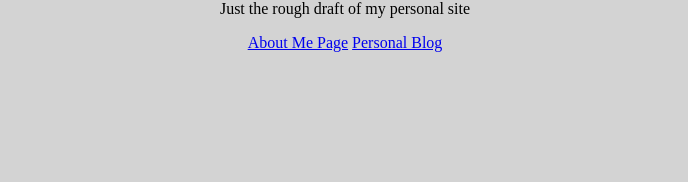
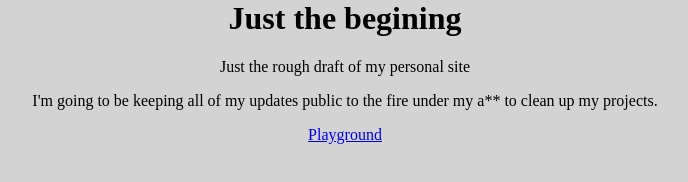
Before and after one commit to Phobia8542/phobia8542.github.io, a plain HTML site: page index.html in a window 1280 px wide. Shown: the whole page, without its empty margins (295-983 px from the left). Drawn offline with Linux system fonts and the light colour scheme.

Commit message:
Add files via upload

```diff
--- a/index.html
+++ b/index.html
@@ -3,12 +3,13 @@
     <meta charset="UTF-8">
     <meta http-equiv="X-UA-Compatible" content="IE=edge">
     <meta name="viewport" content="width=device-width, initial-scale=1.0">
-    <title>Home Page</title>
+    <title>Landing Page</title>
     <link rel="stylesheet" href="stylesheet.css">
 </head>
 <body>
+    <h1>Just the begining</h1>
     <p>Just the rough draft of my personal site</p>
-    <a href="./AboutMe.html">About Me Page</a>
-    <a href="./blog.html">Personal Blog</a>
+    <p>I'm going to be keeping all of my updates public to the fire under my a** to clean up my projects. </p>
+    <a href="./TestEnv.html">Playground</a>
 </body>
 </html>
```
Also changed, not shown: TestEnv.html (added), 1 other file.
